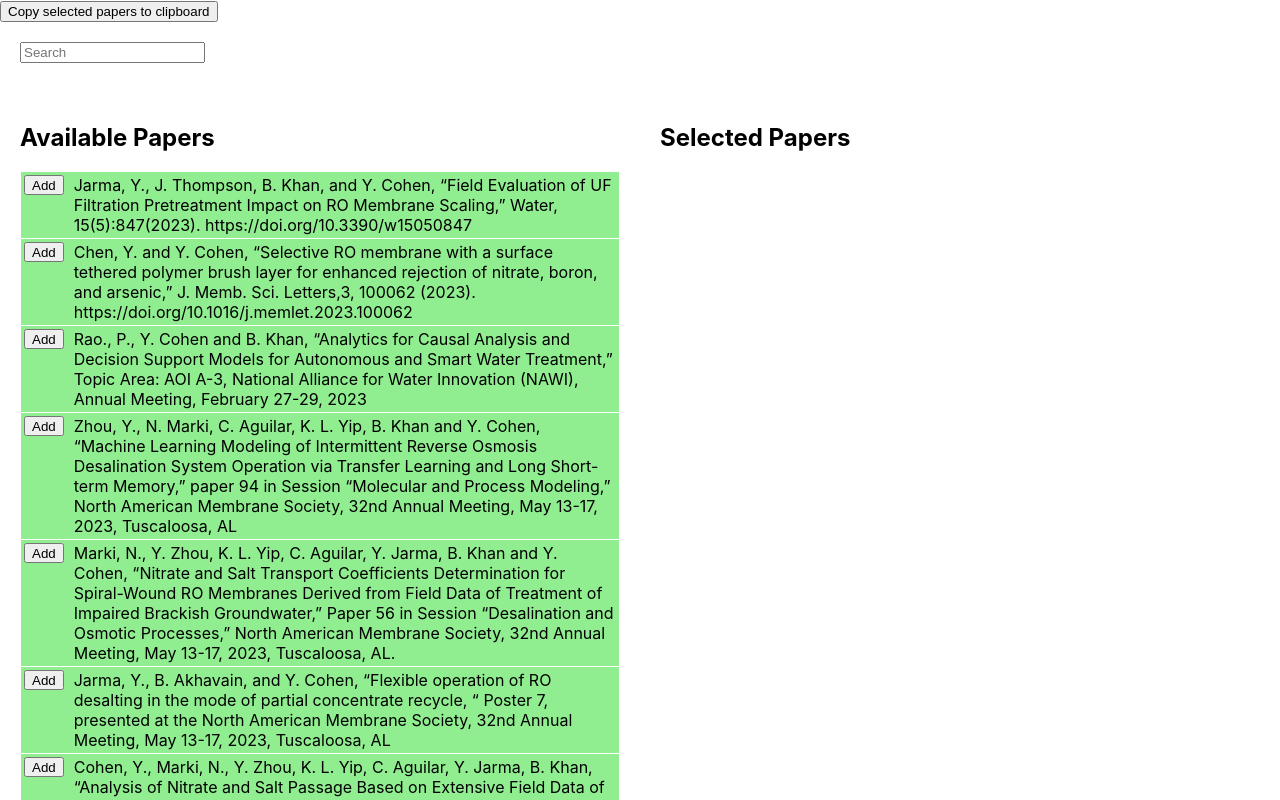
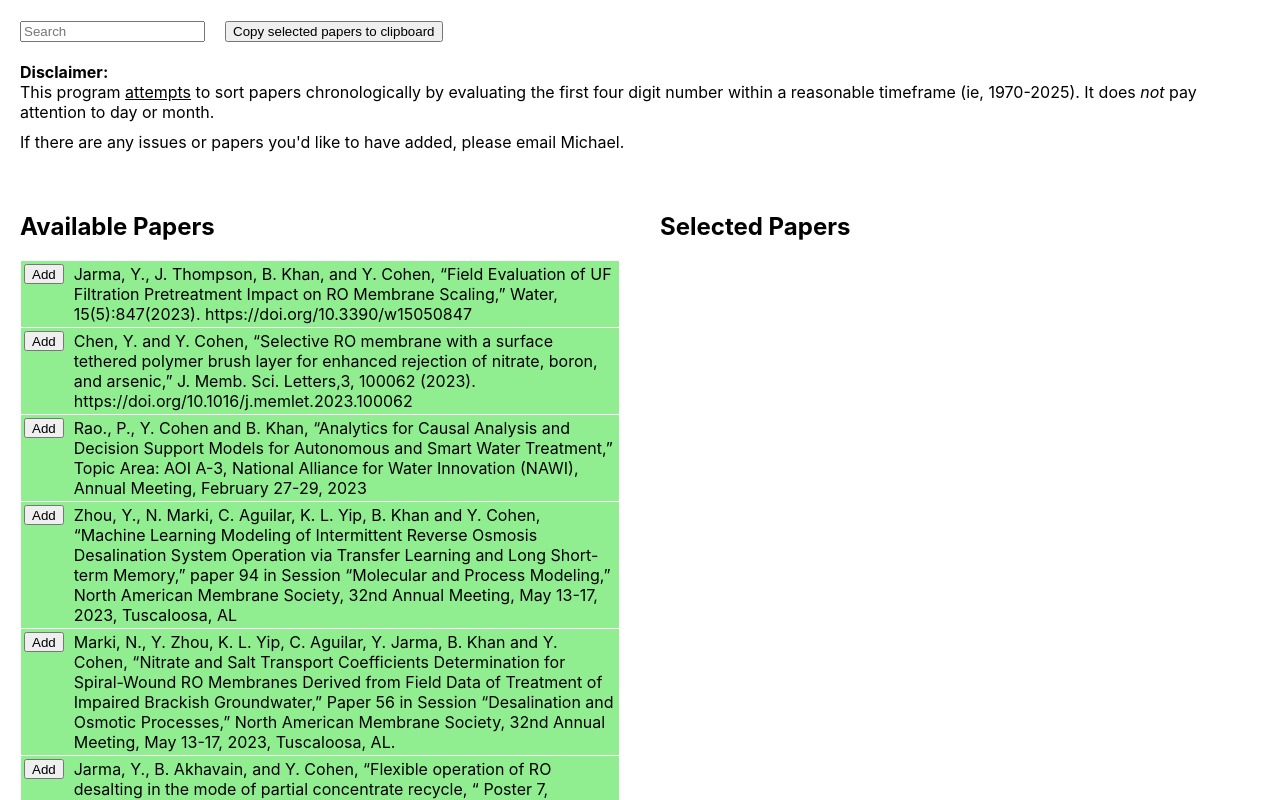
Before and after one commit to michaelbunte/polysep_paper_finder, a React (Create React App) app: page / in a window 1280 px wide. Shown: the top 800 px of the page. Built offline with nearby package versions, Linux system fonts and the light colour scheme.

Commit message:
added disclaimer

```diff
--- a/src/App.js
+++ b/src/App.js
@@ -6,10 +6,10 @@ import { useState } from 'react';
 function App() {
   const find_realistic_date = (str) => {
     const match = str.match(re);
-    if (match == null) { return 0;}
-    if (match.length < 2) { return 0;}
+    if (match == null) { return 0; }
+    if (match.length < 2) { return 0; }
     let matchNum = parseInt(match[1]);
-    if(matchNum >= REALISTIC_DATE_MIN && matchNum <= REALISTIC_DATE_MAX) {
+    if (matchNum >= REALISTIC_DATE_MIN && matchNum <= REALISTIC_DATE_MAX) {
       return matchNum;
     }
     return find_realistic_date(str.slice(match.index + 3, str.length));
@@ -31,25 +31,15 @@ function App() {
     .filter(name => name.toLowerCase().includes(searchText))
     .sort(year_sort);
 
-
-  const f = filtered_data.map((str) => {
-    const match = str.match(re);
-    if (match == null) { return "0";}
-    if (match.length < 2) { return "0";}
-    return match[1];
-  })
-  console.log(f);
-
   let handleSearchChange = (e) => {
     setSearchText(e.target.value);
   }
 
   let handleAddPress = (e) => {
-    console.log(selectedPapers)
     let item_index = parseInt(e.target.name.split('_')[1]);
     if (selectedPapers.includes(filtered_data[item_index])) { return; }
 
-    setSelectedPapers([...selectedPapers, filtered_data[item_index]]);
+    setSelectedPapers([...selectedPapers, filtered_data[item_index]].sort(year_sort));
   }
 
   let handleRemovePress = (e) => {
@@ -90,22 +80,35 @@ function App() {
   })
 
   return (
-    <div >
-      <button onClick={() => {
+    <div>
+      <div style={{ margin: "20px", display: "flex", flexDirection: "column" }}>
+        <div style={{paddingBottom: "20px"}}>
+          <input
+            placeholder='Search'
+            type="text"
+            onChange={handleSearchChange} />
+          <button style={{marginLeft: "20px"}} onClick={() => {
             let output = "";
             selectedPapers.map((paper) => { output += paper + "\n\n"; })
-        console.log(output);
             navigator.clipboard.writeText(output);
           }}>
             Copy selected papers to clipboard
           </button>
-      <form>
-        <input
-          placeholder='Search'
-          type="text"
-          style={{ margin: "20px" }}
-          onChange={handleSearchChange} />
-      </form>
+        </div>
+
+        <div>
+          <strong>Disclaimer:</strong>
+          <div>
+            This program <u>attempts</u> to sort papers chronologically by evaluating the
+            first four digit number within a reasonable timeframe (ie, 1970-2025).
+            It does <i>not</i> pay attention to day or month.
+          </div>
+          <div style={{ paddingTop: "10px" }}>
+            If there are any issues or papers you'd like to have added, please
+            email Michael.
+          </div>
+        </div>
+      </div>
 
       <div style={{ display: "flex" }}>
         <div style={{ padding: "20px", flex: "1" }}>
```
Lines whose indentation alone changed are shown as unchanged.
